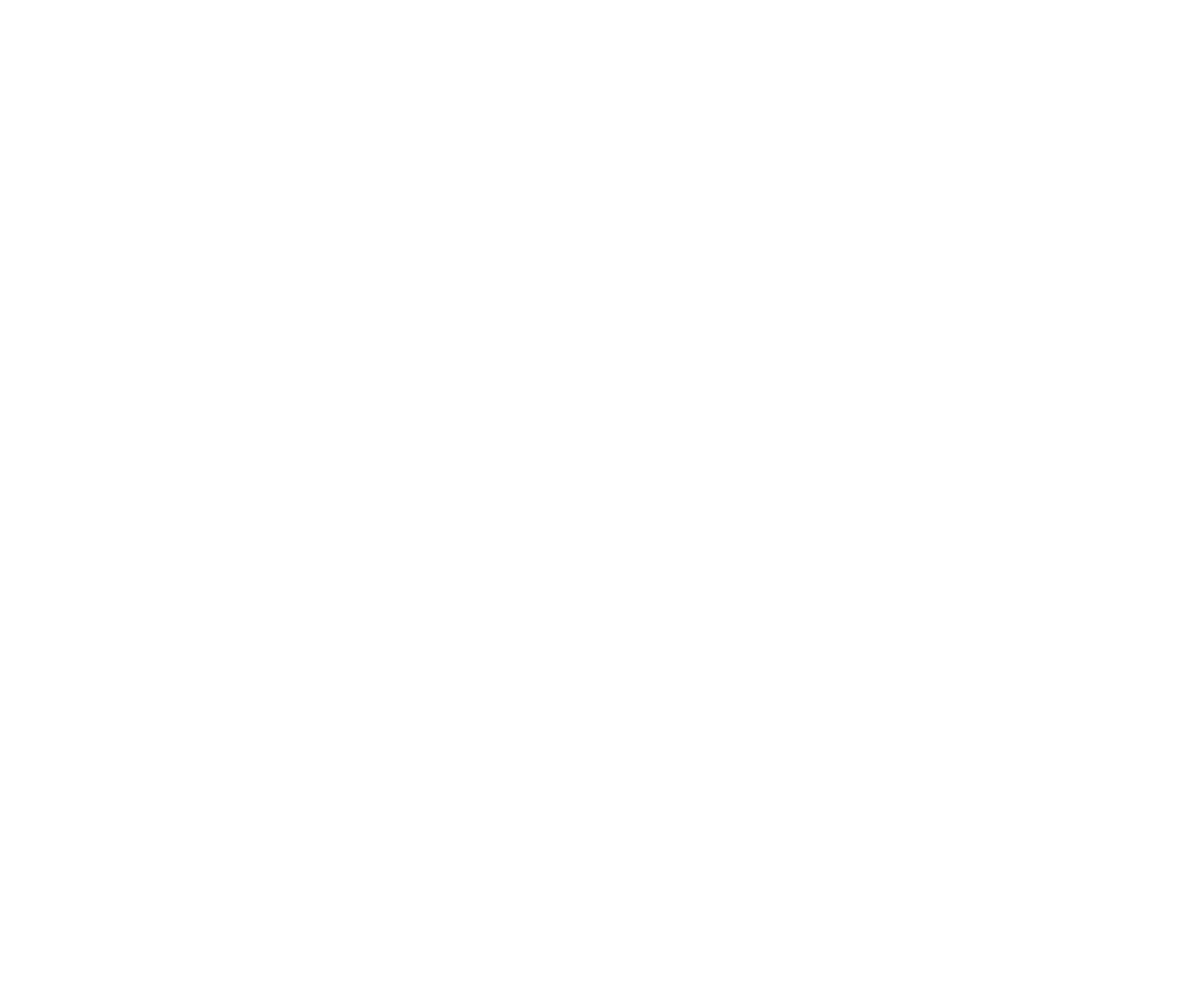
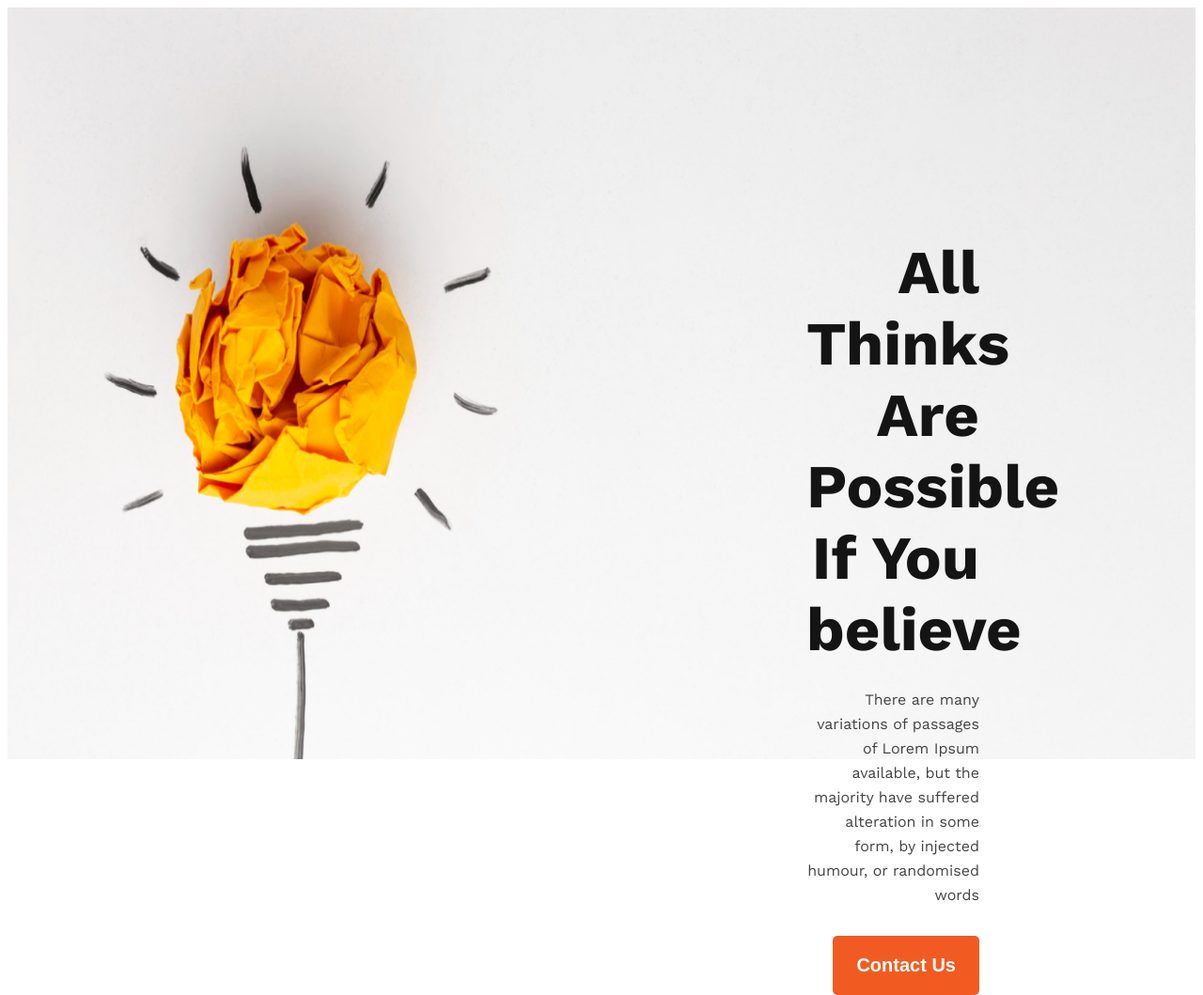
Before and after one commit to sjoytu/new-year, a plain HTML site: page index.html in a window 1280 px wide. Shown: the whole page at 94% size. Before the commit the page ends 800 px from the top, so only its background shows below. Drawn offline with nearby package versions, Linux system fonts and the light colour scheme.

Commit message:
header added

```diff
--- a/index.html
+++ b/index.html
@@ -1,18 +1,25 @@
 <!DOCTYPE html>
 <html lang="en">
+
 <head>
     <meta charset="UTF-8">
     <meta name="viewport" content="width=device-width, initial-scale=1.0">
     <title>New Year</title>
     <link rel="preconnect" href="https://fonts.googleapis.com">
-<link rel="preconnect" href="https://fonts.gstatic.com" crossorigin>
-<link href="https://fonts.googleapis.com/css2?family=Work+Sans:ital,wght@0,100..900;1,100..900&display=swap" rel="stylesheet">
-<link rel="stylesheet" href="style.css">
-<link rel="stylesheet" href="styles/new-year-styles.css">
+    <link rel="preconnect" href="https://fonts.gstatic.com" crossorigin>
+    <link href="https://fonts.googleapis.com/css2?family=Work+Sans:ital,wght@0,100..900;1,100..900&display=swap"
+        rel="stylesheet">
+    <link rel="stylesheet" href="style.css">
+    <link rel="stylesheet" href="styles/new-year-styles.css">
 </head>
+
 <body>
-    <header>
-
+    <header class="header">
+        <div class="header-content">
+            <h1 class="header-title">All Thinks Are Possible If You believe</h1>
+            <p class="header-description">There are many variations of passages of Lorem Ipsum available, but the majority have suffered alteration in some form, by injected humour, or randomised words</p>
+            <button class="btn-primary">Contact Us</button>
+        </div>
     </header>
     <main>
 
@@ -21,4 +28,5 @@
 
     </footer>
 </body>
+
 </html>
--- a/styles/new-year-styles.css
+++ b/styles/new-year-styles.css
@@ -0,0 +1,52 @@
+/* common shared styles */
+body {
+    font-family: "Work Sans";
+    font-optical-sizing: auto;
+    font-weight: <weight>;
+    font-style: normal;
+    font-variation-settings:
+        "width" 100;
+}
+
+.header {
+    background-image: url("../images/banner/banner1.png");
+    background-position: center center;
+    background-size: 100% 100%;
+    height: 800px;
+    width: 100%;
+}
+
+.header-content {
+    text-align: right;
+    margin-right: 230px;
+    margin-left: 850px;
+    padding-top: 200px;
+}
+
+/* header related styles */
+.header-title {
+    color: #151414;
+    text-align: right;
+    font-size: 65px;
+    font-weight: 700;
+    margin-bottom: 24px;
+}
+
+.header-description {
+    color: #444343;
+    text-align: right;
+    font-size: 16px;
+    font-weight: 400;
+    line-height: 26px;
+    margin-bottom: 30px;
+}
+
+.btn-primary {
+    border-radius: 5px;
+    background: #F15B22;
+    color: #FFF;
+    font-size: 20px;
+    font-weight: 600;
+    border: 0;
+    padding: 20px 25px;
+}
```
